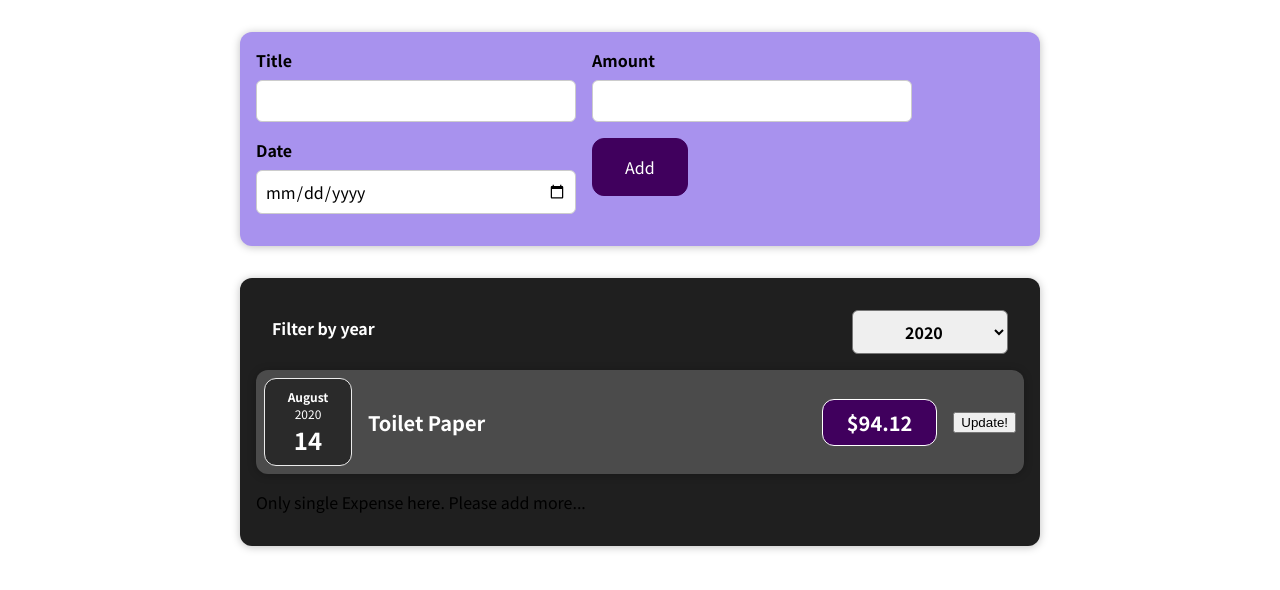
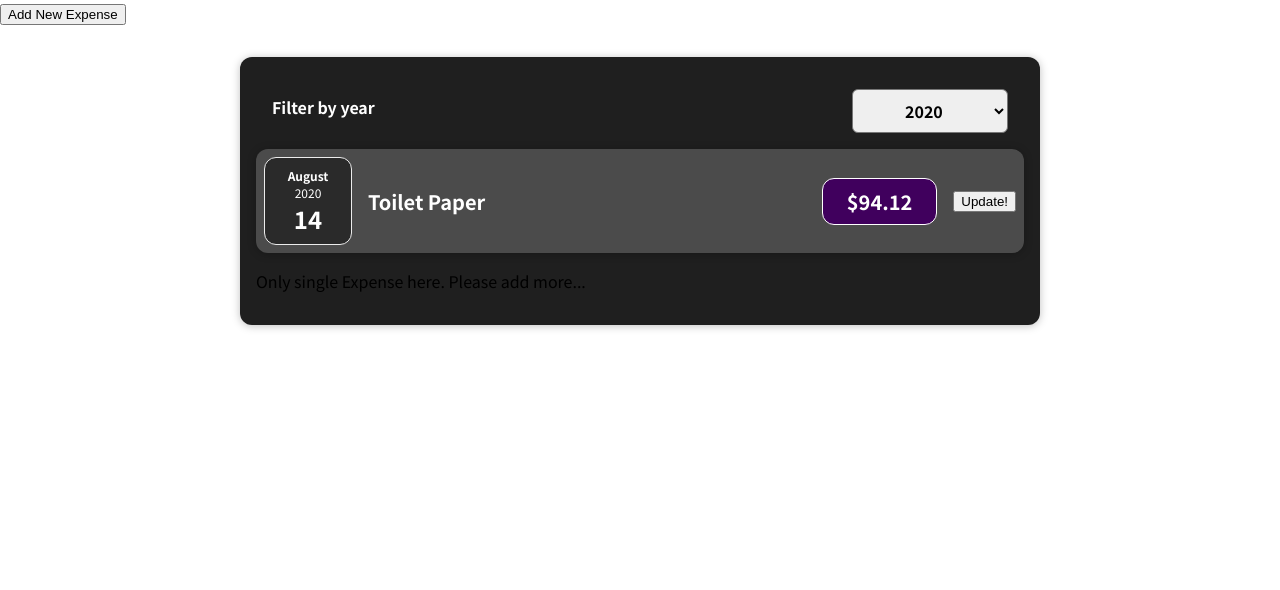
Before and after one commit to SagarPrasad160/React-Starter, a React (Create React App) app: page / in a window 1280 px wide. Shown: the top 590 px of the page. Built offline with nearby package versions, Linux system fonts and the light colour scheme.

Commit message:
add toggler for expense form

```diff
--- a/src/App.js
+++ b/src/App.js
@@ -35,15 +35,28 @@ function App() {
 
   const [allExpense, setAllExpense] = useState(expenses);
 
+  const [showForm, setShowForm] = useState(false);
+
   const addExpense = (newExpense) => {
     console.log("In APP");
     console.log(newExpense);
     setAllExpense((prev) => [...prev, newExpense]);
+    setShowForm((prev) => !prev);
   };
+
+  const addNewExpense = (
+    <button
+      onClick={() => {
+        setShowForm((prev) => !prev);
+      }}
+    >
+      Add New Expense
+    </button>
+  );
 
   return (
     <div>
-      <NewExpense addExpense={addExpense} />
+      {showForm ? <NewExpense addExpense={addExpense} /> : addNewExpense}
       <Expenses items={allExpense} />
     </div>
   );
```
